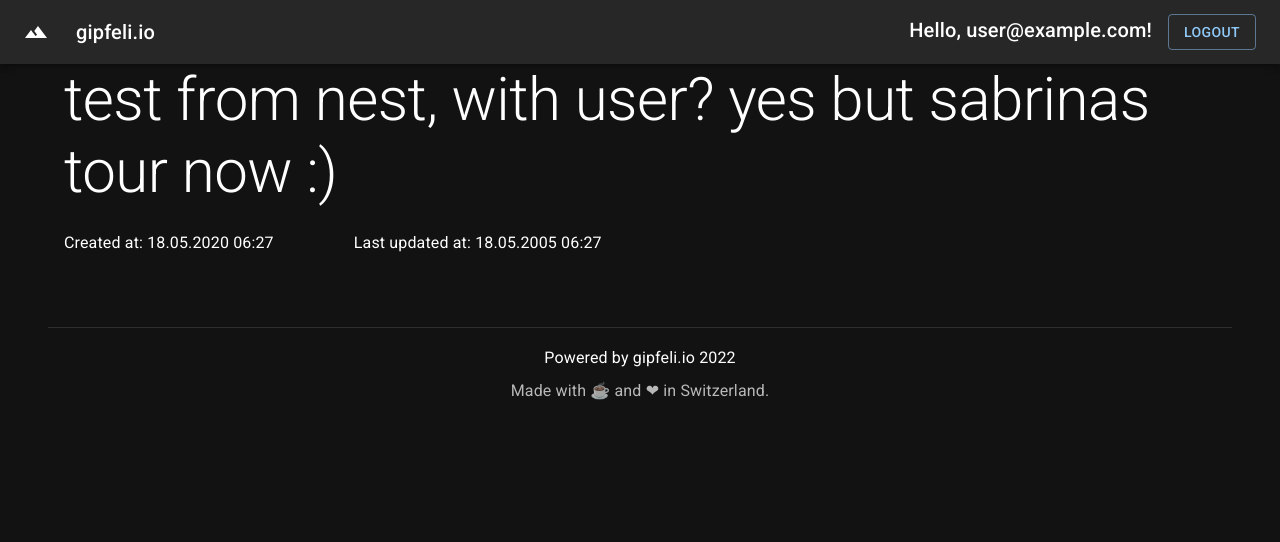
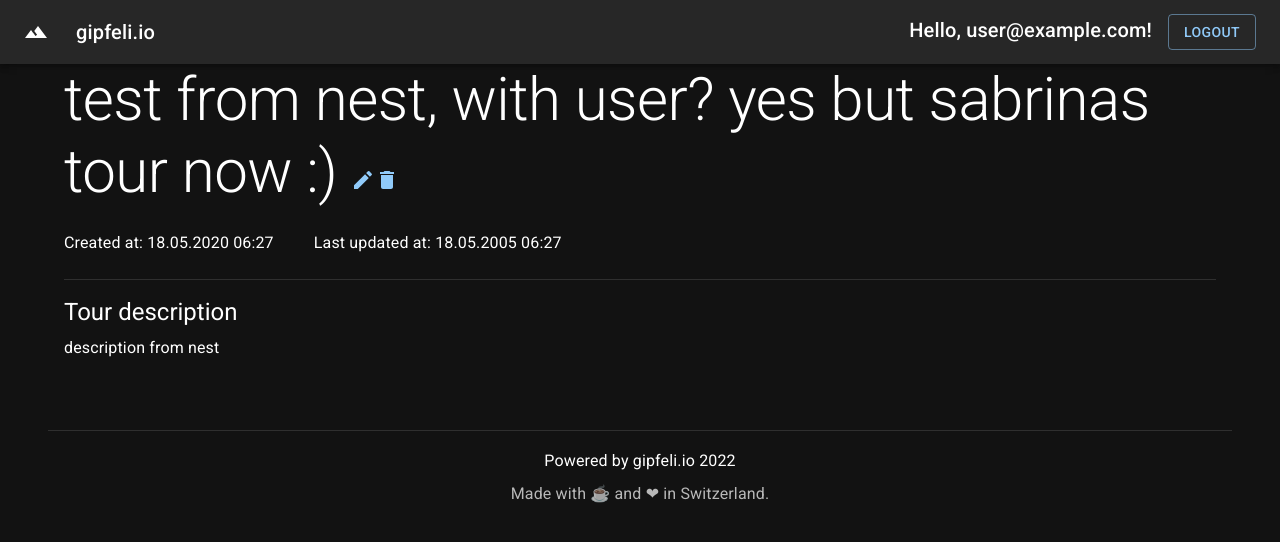
Before and after one commit to gipfeli-io/gipfeli-frontend, a Next.js app: page /tours/1 in a window 1280 px wide. Shown: the top 542 px of the page. Built offline with nearby package versions, Linux system fonts and the light colour scheme; no server answers; sample sign-in values are in the browser's storage; a web font is replaced by a local one.

Commit message:
Finalize draft of tour detail view

```diff
--- a/src/components/app/TourForm.tsx
+++ b/src/components/app/TourForm.tsx
@@ -16,7 +16,7 @@ export default function TourForm({tour}: formProps) {
         //todo: call service to save tour
     }
 
-    const cancel = () => router.push('/tours')
+    const cancel = () => router.back()
 
     const [currentTour, updateValue] = useState(tour)
 
--- a/src/pages/tours/[id].tsx
+++ b/src/pages/tours/[id].tsx
@@ -6,7 +6,10 @@ import {Tour} from '../../types/tour'
 import Typography from '@mui/material/Typography'
 import {plainToInstance} from 'class-transformer'
 import ToursService from '../../services/tours/tours-service'
-import {Button, Grid} from '@mui/material'
+import {Divider, Grid, Link as MuiLink} from '@mui/material'
+import Link from 'next/link'
+import EditIcon from '@mui/icons-material/Edit'
+import DeleteIcon from '@mui/icons-material/Delete'
 
 type TourDetailProps = {
     tour: Tour
@@ -33,8 +36,14 @@ const TourDetail = ({tour}: TourDetailProps): JSX.Element => {
         <AppPageLayout>
             <Typography variant="h2" gutterBottom component="div">
                 {tour.name}
+                <Link href={`${tour.id}/edit`} passHref>
+                    <MuiLink><EditIcon/></MuiLink>
+                </Link>
+                <Link href={`${tour.id}/delete`} passHref>
+                    <MuiLink><DeleteIcon/></MuiLink>
+                </Link>
             </Typography>
-            <Grid container mb={2} direction={'row'} spacing={10}>
+            <Grid container mb={2} direction={'row'} spacing={5}>
                 <Grid item>
                     <Typography variant="subtitle1" gutterBottom component="div">
                         Created at: {tour.createdAt.format('DD.MM.YYYY hh:mm')}
@@ -46,7 +55,19 @@ const TourDetail = ({tour}: TourDetailProps): JSX.Element => {
                     </Typography>
                 </Grid>
             </Grid>
-
+            <Divider />
+            <Grid container mb={2} mt={2} direction={'column'}>
+                <Grid item>
+                    <Typography variant="h5" gutterBottom component="div">
+                        Tour description
+                    </Typography>
+                </Grid>
+                <Grid item>
+                    <Typography variant="body1" gutterBottom component="div">
+                        {tour.description}
+                    </Typography>
+                </Grid>
+            </Grid>
         </AppPageLayout>
     )
 }
```
